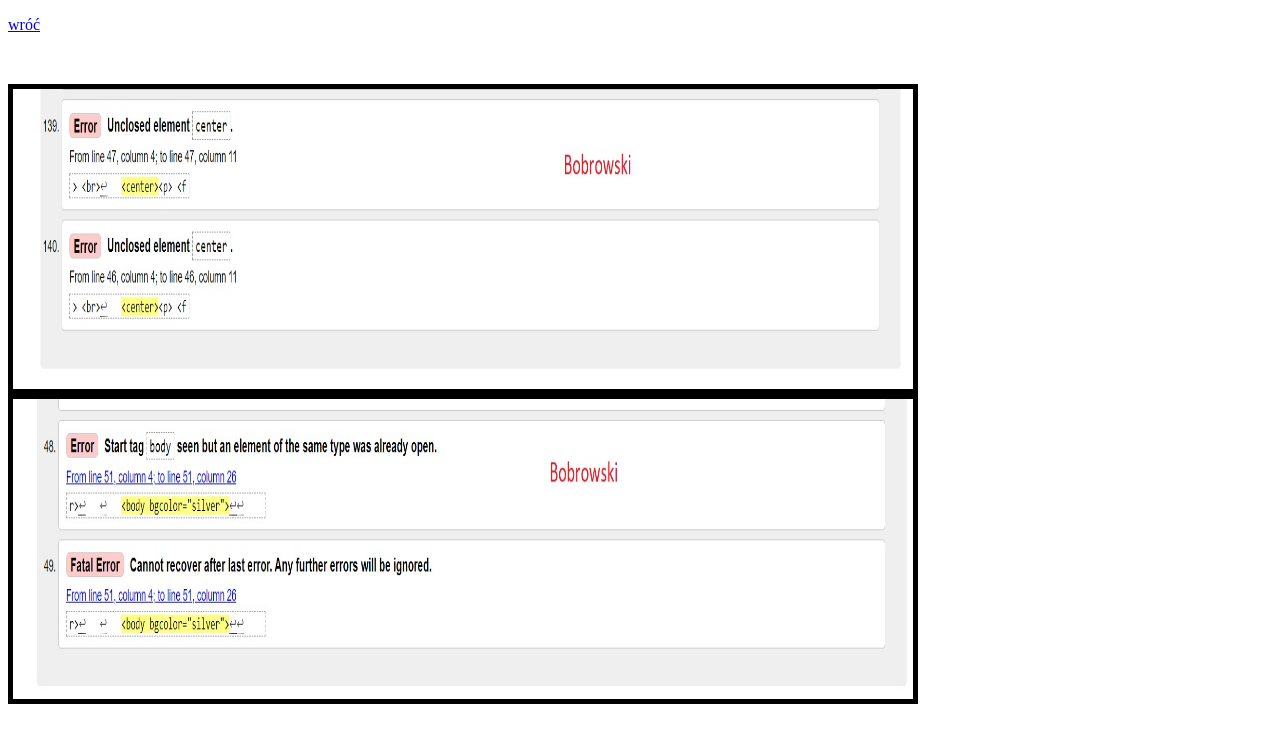
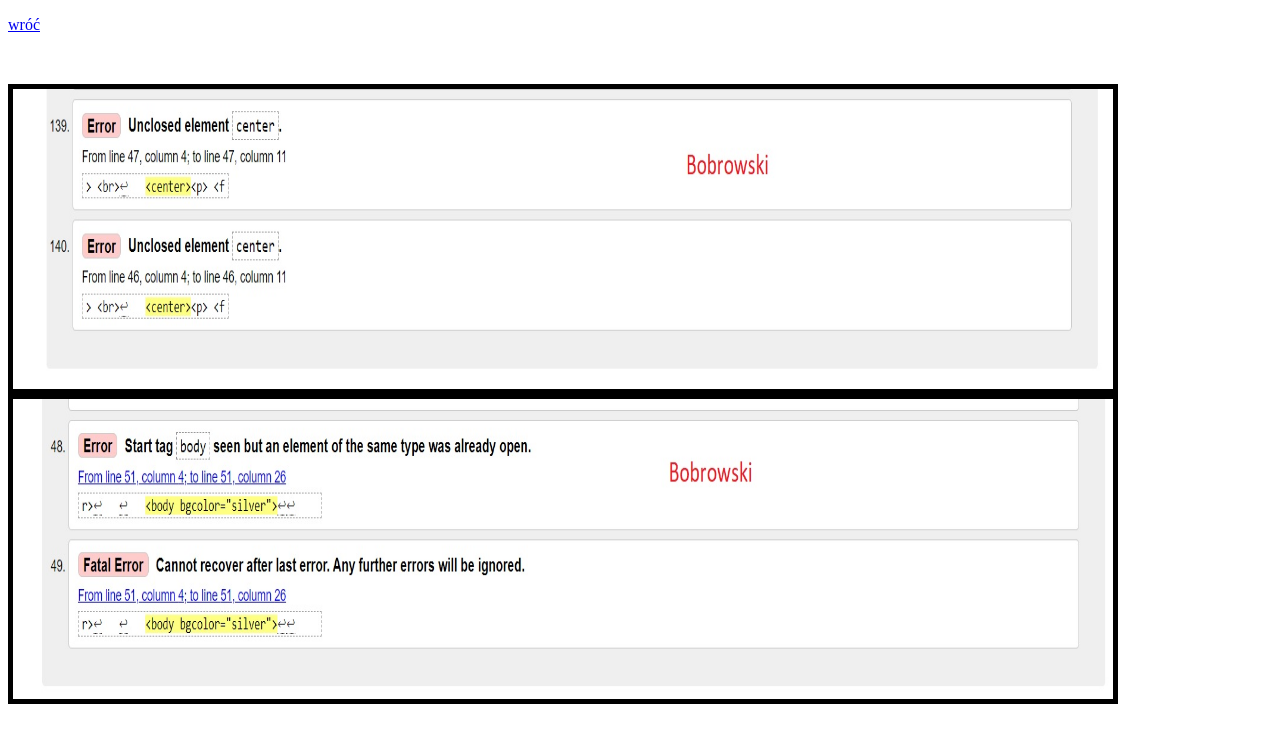
Before and after one commit to Bartek38/Bartek, a plain HTML site: page walidacja_Bobrowski.html in a window 1280 px wide. Drawn offline with Linux system fonts and the light colour scheme.

Commit message:
Update walidacja_Bobrowski.html

```diff
--- a/walidacja_Bobrowski.html
+++ b/walidacja_Bobrowski.html
@@ -8,9 +8,9 @@
 		<body>
 		 <p><A HREF="index.html">wróć</A></p><br>
 
-  		 <p><IMG SRC="blad_Bobrowski.JPG" ALIGN=left BORDER=5 WIDTH=900 HEIGHT=300></p><br>
+  		 <p><IMG SRC="blad_Bobrowski.JPG" ALIGN=left BORDER=5 WIDTH=1100 HEIGHT=300></p><br>
 
-   		 <p><IMG SRC="poprawa_Bobrowski.JPG" ALIGN=left BORDER=5 WIDTH=900 HEIGHT=300></p><br>
+   		 <p><IMG SRC="poprawa_Bobrowski.JPG" ALIGN=left BORDER=5 WIDTH=1100 HEIGHT=300></p><br>
 
 
 
```
